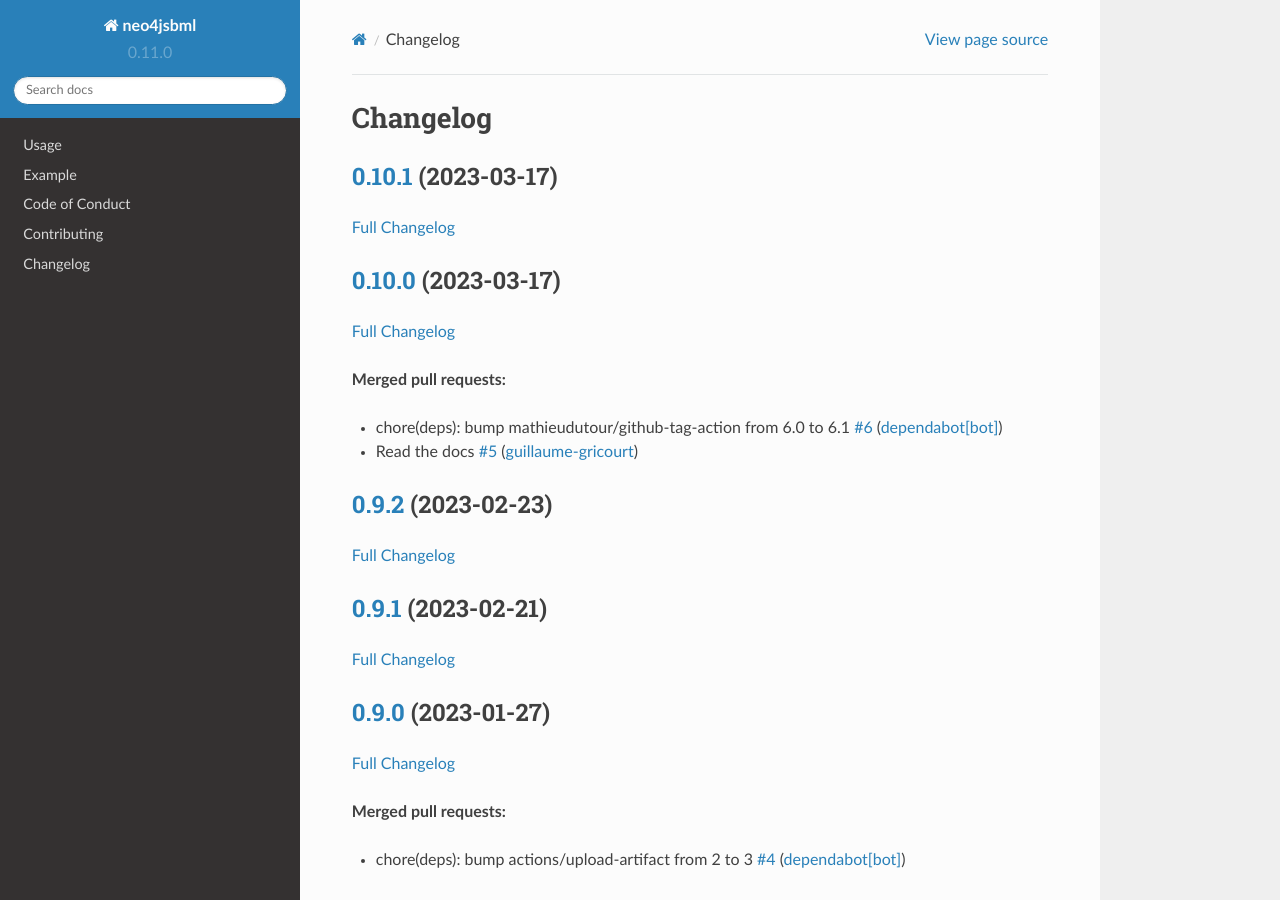
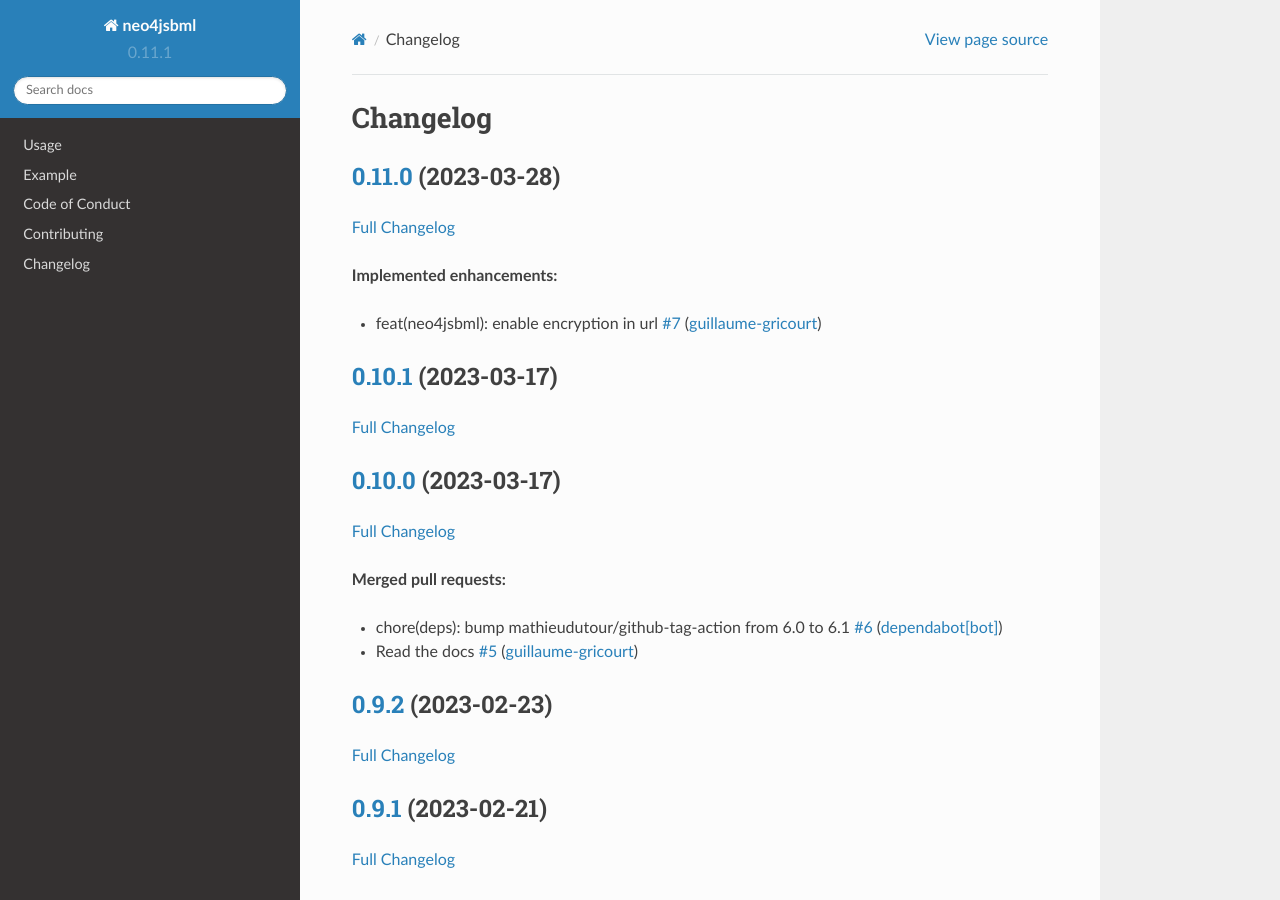
Before and after one commit to brsynth/neo4jsbml, a Sphinx documentation site: the page built from docs/CHANGELOG.data.rst, in a window 1280 px wide and 900 px high. Built offline with Sphinx 7.4.7 and the Read the Docs theme 2.0.0, drawn with Linux system fonts in a browser that asks for light colours.

Commit message:
doc(changelog): update

```diff
--- a/docs/CHANGELOG.data.rst
+++ b/docs/CHANGELOG.data.rst
@@ -1,5 +1,19 @@
 Changelog
 =========
+
+`0.11.0 <https://github.com/brsynth/neo4jsbml/tree/0.11.0>`__ (2023-03-28)
+--------------------------------------------------------------------------
+
+`Full
+Changelog <https://github.com/brsynth/neo4jsbml/compare/0.10.1...0.11.0>`__
+
+**Implemented enhancements:**
+
+-  feat(neo4jsbml): enable encryption in url
+   `#7 <https://github.com/brsynth/neo4jsbml/pull/7>`__
+   (`guillaume-gricourt <https://github.com/guillaume-gricourt>`__)
+
+.. _section-1:
 
 `0.10.1 <https://github.com/brsynth/neo4jsbml/tree/0.10.1>`__ (2023-03-17)
 --------------------------------------------------------------------------
@@ -61,7 +75,7 @@ Changelog <https://github.com/brsynth/neo4jsbml/compare/0.8.3...0.9.0>`__
 `Full
 Changelog <https://github.com/brsynth/neo4jsbml/compare/0.8.0...0.8.3>`__
 
-.. _section-6:
+.. _section-7:
 
 `0.8.0 <https://github.com/brsynth/neo4jsbml/tree/0.8.0>`__ (2023-01-16)
 ------------------------------------------------------------------------
@@ -83,5 +97,5 @@ Changelog <https://github.com/brsynth/neo4jsbml/compare/710ac296807b62182b8280c4
 -  Package `#1 <https://github.com/brsynth/neo4jsbml/pull/1>`__
    (`guillaume-gricourt <https://github.com/guillaume-gricourt>`__)
 
-\* *This Changelog was automatically generated by*
-`github_changelog_generator <https://github.com/github-changelog-generator/github-changelog-generator>`__
+\* *This Changelog was automatically generated
+by*\ `github_changelog_generator <https://github.com/github-changelog-generator/github-changelog-generator>`__
--- a/src/neo4jsbml/_version.py
+++ b/src/neo4jsbml/_version.py
@@ -1,2 +1,2 @@
 __app_name__ = "neo4jsbml"
-__version__ = "0.11.0"
+__version__ = "0.11.1"
```
Also changed, not shown: other parts of docs/CHANGELOG.data.rst (+5 -5 lines), CHANGELOG.md (+8 -0 lines).
